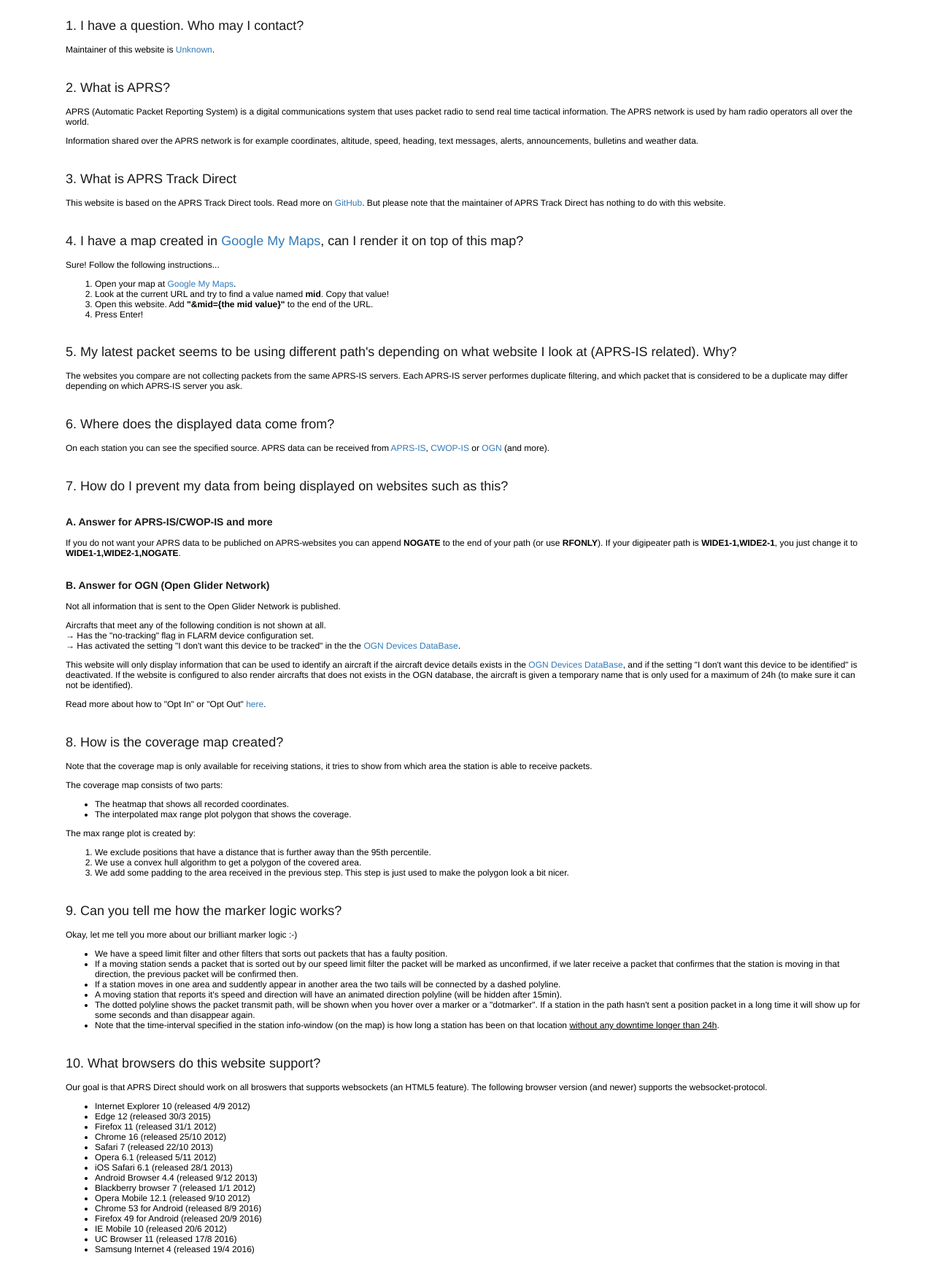
After one commit to qvarforth/trackdirect, a PHP site: page /about.php in a window 1280 px wide. The commit adds this page. Shown: the whole page at 73% size. Run offline with PHP 8.4, Linux system fonts and the light colour scheme.

Commit message:
improved about dialog

```diff
--- /dev/null
+++ b/htdocs/public/about.php
@@ -0,0 +1,140 @@
+<!DOCTYPE html>
+<html lang="en">
+    <head>
+        <meta charset="utf-8" />
+        <title>About</title>
+        <meta name="viewport" content="width=device-width, initial-scale=1, maximum-scale=1, user-scalable=0"/>
+        <meta name="apple-mobile-web-app-capable" content="yes"/>
+        <meta name="mobile-web-app-capable" content="yes">
+
+        <link rel="stylesheet" href="/css/main.css">
+        <style type="text/css">
+            h2:not(:first-child) {
+                padding-top: 20px;
+            }
+            h2 {
+                font-weight: normal;
+            }
+            h3 {
+                padding-top: 15px;
+            }
+        </style>
+    </head>
+    <body>
+        <div class="modal-inner-content" style="padding-bottom: 30px;">
+            <h2>1. I have a question. Who may I contact?</h2>
+            <p>
+                Maintainer of this website is <a href="mailto:no@name.com">Unknown</a>.
+            </p>
+
+            <h2>2. What is APRS?</h2>
+            <p>
+                APRS (Automatic Packet Reporting System) is a digital communications system that uses packet radio to send real time tactical information. The APRS network is used by ham radio operators all over the world.
+            </p>
+            <p>
+                Information shared over the APRS network is for example coordinates, altitude, speed, heading, text messages, alerts, announcements, bulletins and weather data.
+            </p>
+
+            <h2>3. What is APRS Track Direct</h2>
+            <p>
+                This website is based on the APRS Track Direct tools. Read more on <a href="https://github.com/qvarforth/trackdirect" target="_blank">GitHub</a>. But please note that the maintainer of APRS Track Direct has nothing to do with this website.
+            </p>
+
+            <h2>4. I have a map created in <a target="_blank" href="https://mymaps.google.com/">Google My Maps</a>, can I render it on top of this map?</h2>
+            <p>
+                Sure! Follow the following instructions...
+            </p>
+            <ol>
+                <li>Open your map at <a target="_blank" href="https://mymaps.google.com/">Google My Maps</a>.</li>
+                <li>Look at the current URL and try to find a value named <b>mid</b>. Copy that value!</li>
+                <li>Open this website. Add <b>"&mid={the mid value}"</b> to the end of the URL.</li>
+                <li>Press Enter!</li>
+            </ol>
+
+            <h2>5. My latest packet seems to be using different path's depending on what website I look at (APRS-IS related). Why?</h2>
+            <p>
+                The websites you compare are not collecting packets from the same APRS-IS servers. Each APRS-IS server performes duplicate filtering, and which packet that is considered to be a duplicate may differ depending on which APRS-IS server you ask.
+            </p>
+
+            <h2>6. Where does the displayed data come from?</h2>
+            <p>On each station you can see the specified source. APRS data can be received from <a href="http://www.aprs-is.net" target="_blank">APRS-IS</a>, <a href="http://www.wxqa.com" target="_blank">CWOP-IS</a> or <a href="https://www.glidernet.org" target="_blank">OGN</a> (and more).
+
+            <h2>7. How do I prevent my data from being displayed on websites such as this?</h2>
+            <h3>A. Answer for APRS-IS/CWOP-IS and more</h3>
+            <p>
+                If you do not want your APRS data to be publiched on APRS-websites you can append <b>NOGATE</b> to the end of your path (or use <b>RFONLY</b>). If your digipeater path is <b>WIDE1-1,WIDE2-1</b>, you just change it to <b>WIDE1-1,WIDE2-1,NOGATE</b>.
+            </p>
+
+            <h3>B. Answer for OGN (Open Glider Network)</h3>
+            <p>
+                Not all information that is sent to the Open Glider Network is published.
+            </p>
+            <p>
+                Aircrafts that meet any of the following condition is not shown at all.<br/>
+                &rarr; Has the "no-tracking" flag in FLARM device configuration set.<br/>
+                &rarr; Has activated the setting "I don't want this device to be tracked" in the the <a target="_blank" href="http://wiki.glidernet.org/ddb">OGN Devices DataBase</a>.
+            </p>
+            <p>
+                This website will only display information that can be used to identify an aircraft if the aircraft device details exists in the <a target="_blank" href="http://wiki.glidernet.org/ddb">OGN Devices DataBase</a>, and if the setting "I don't want this device to be identified" is deactivated. If the website is configured to also render aircrafts that does not exists in the OGN database, the aircraft is given a temporary name that is only used for a maximum of 24h (to make sure it can not be identified).
+            </p>
+            <p>
+                Read more about how to "Opt In" or "Opt Out" <a target="_blank" href="http://wiki.glidernet.org/opt-in-opt-out">here</a>.
+            </p>
+
+            <h2>8. How is the coverage map created?</h2>
+            <p>
+                Note that the coverage map is only available for receiving stations, it tries to show from which area the station is able to receive packets.
+            </p>
+            <p>
+                The coverage map consists of two parts:
+                <ul>
+                    <li><span>The heatmap that shows all recorded coordinates.</span></li>
+                    <li><span>The interpolated max range plot polygon that shows the coverage.</span></li>
+                </ul>
+            </p>
+            <p>
+                The max range plot is created by:
+                <ol>
+                    <li><span>We exclude positions that have a distance that is further away than the 95th percentile.</span></li>
+                    <li><span>We use a convex hull algorithm to get a polygon of the covered area.</span></li>
+                    <li><span>We add some padding to the area received in the previous step. This step is just used to make the polygon look a bit nicer.</span></li>
+                </ol>
+            </p>
+
+            <h2>9. Can you tell me how the marker logic works?</h2>
+            <p>
+                Okay, let me tell you more about our brilliant marker logic :-)
+            </p>
+            <ul>
+                <li>We have a speed limit filter and other filters that sorts out packets that has a faulty position.</li>
+                <li>If a moving station sends a packet that is sorted out by our speed limit filter the packet will be marked as unconfirmed, if we later receive a packet that confirmes that the station is moving in that direction, the previous packet will be confirmed then.</li>
+                <li>If a station moves in one area and suddently appear in another area the two tails will be connected by a dashed polyline.</li>
+                <li>A moving station that reports it's speed and direction will have an animated direction polyline (will be hidden after 15min).</li>
+                <li>The dotted polyline shows the packet transmit path, will be shown when you hover over a marker or a "dotmarker". If a station in the path hasn't sent a position packet in a long time it will show up for some seconds and than disappear again.</li>
+                <li>Note that the time-interval specified in the station info-window (on the map) is how long a station has been on that location <u>without any downtime longer than 24h</u>.</li>
+            </ul>
+
+            <h2>10. What browsers do this website support?</h2>
+            <p>
+                Our goal is that APRS Direct should work on all broswers that supports websockets (an HTML5 feature). The following browser version (and newer) supports the websocket-protocol.
+            </p>
+            <ul>
+                <li>Internet Explorer 10 (released 4/9 2012)</li>
+                <li>Edge 12 (released 30/3 2015)</li>
+                <li>Firefox 11 (released 31/1 2012)</li>
+                <li>Chrome 16 (released 25/10 2012)</li>
+                <li>Safari 7 (released 22/10 2013)</li>
+                <li>Opera 6.1 (released 5/11 2012)</li>
+                <li>iOS Safari 6.1 (released 28/1 2013)</li>
+                <li>Android Browser 4.4 (released 9/12 2013)</li>
+                <li>Blackberry browser 7 (released 1/1 2012)</li>
+                <li>Opera Mobile 12.1 (released 9/10 2012)</li>
+                <li>Chrome 53 for Android (released 8/9 2016)</li>
+                <li>Firefox 49 for Android (released 20/9 2016)</li>
+                <li>IE Mobile 10 (released 20/6 2012)</li>
+                <li>UC Browser 11 (released 17/8 2016)</li>
+                <li>Samsung Internet 4 (released 19/4 2016)</li>
+            </ul>
+        </div>
+    </body>
+</html>
--- a/htdocs/public/css/main.css
+++ b/htdocs/public/css/main.css
@@ -11,7 +11,7 @@ body {
   height: 100%;
 
   font-family: "Sans-serif", "Helvetica" !important;
-  font-size: 14px;
+  font-size: 12px;
   background: #fff;
 }
 
@@ -264,7 +264,7 @@ a {
   overflow: hidden;
 }
 
-#modal-station-info-iframe, #modal-station-search-iframe {
+#modal-station-info-iframe, #modal-station-search-iframe, #modal-about-iframe {
   width: 100%;
   height: 100%;
   border: none;
```
Also changed, not shown: htdocs/public/index.php (+18 -23 lines).
